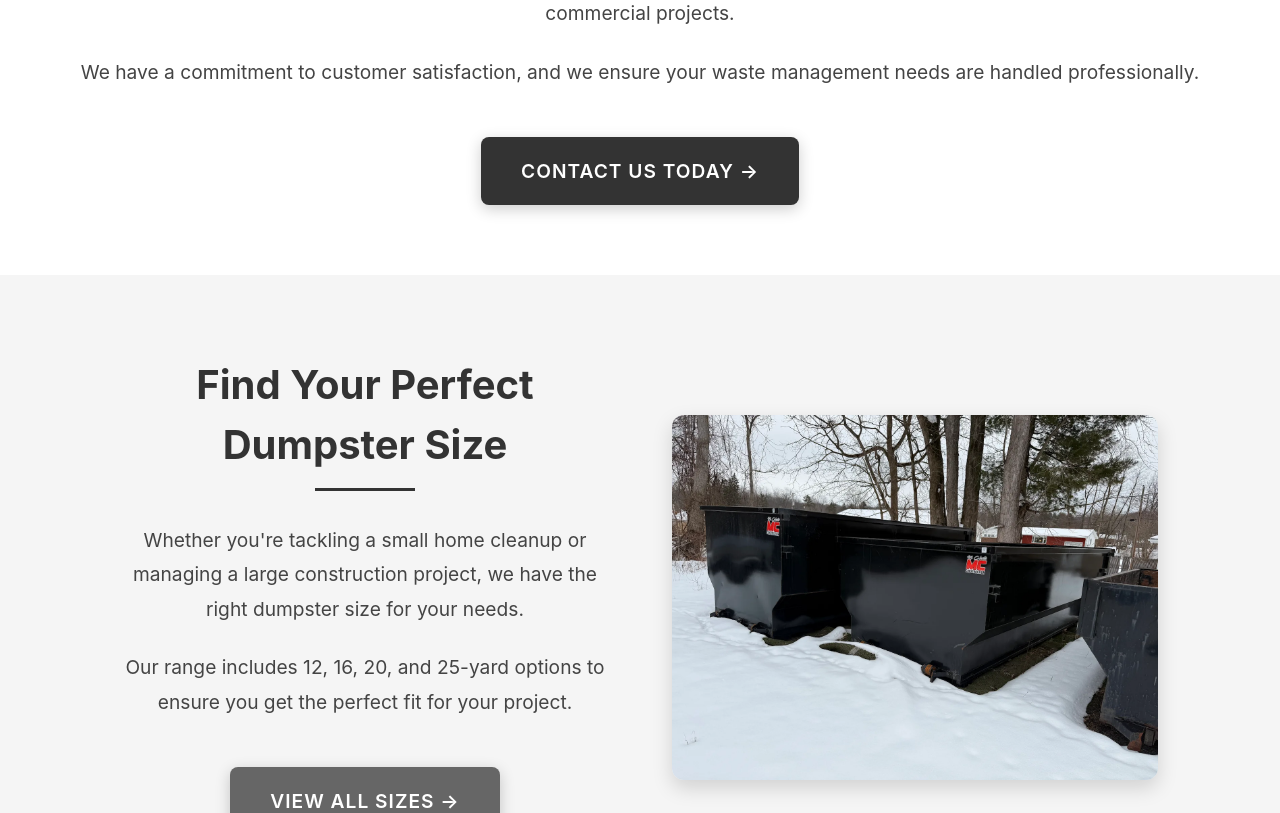
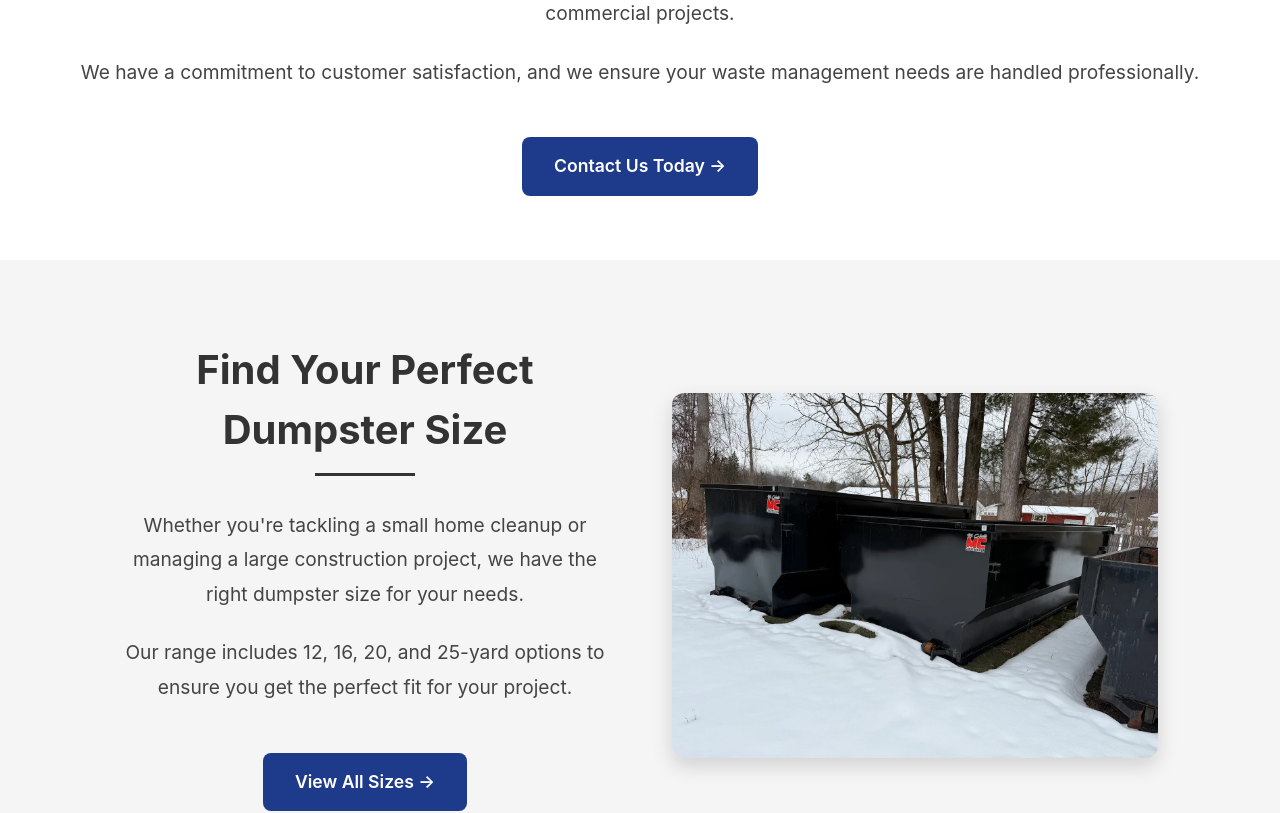
Before and after one commit to pixelwavemarketing/dumpster-man, a React (Vite) app: page / in a window 1280 px wide. Shown: the part 960-1773 px from the top of the page. Built offline with nearby package versions, Linux system fonts and the light colour scheme.

Commit message:
Update website changes

```diff
--- a/src/App.css
+++ b/src/App.css
@@ -717,42 +717,24 @@ main {
 
 .cta-button {
   display: inline-block;
-  padding: 1.2rem 2.5rem;
-  font-size: 1.2rem;
+  padding: 1rem 2rem;
+  font-size: 1.1rem;
   font-weight: 600;
   text-decoration: none;
+  color: white;
+  background: var(--primary-color);
   border-radius: 8px;
   transition: all 0.3s ease;
-  text-transform: uppercase;
-  letter-spacing: 1px;
-  position: relative;
-  overflow: hidden;
-  background-color: var(--primary-color);
-}
-
-.cta-button.primary {
-  background-color: #333;
-  color: white;
-  box-shadow: 0 4px 15px rgba(0, 0, 0, 0.2);
-}
-
-.cta-button.secondary {
-  background-color: #666;
-  color: white;
-  box-shadow: 0 4px 15px rgba(0, 0, 0, 0.2);
+  border: none;
+  cursor: pointer;
+  text-align: center;
 }
 
 .cta-button:hover {
+  background: var(--primary-color-hover);
   transform: translateY(-2px);
-  box-shadow: 0 6px 20px rgba(0, 0, 0, 0.25);
-}
-
-.cta-button.primary:hover {
-  background-color: #444;
-}
-
-.cta-button.secondary:hover {
-  background-color: #777;
+  box-shadow: 0 4px 12px rgba(0, 0, 0, 0.15);
+  color: white;
 }
 
 .image-wrapper {
@@ -863,39 +845,24 @@ main {
 
 .cta-button {
   display: inline-block;
-  padding: 1.2rem 2.5rem;
-  font-size: 1.2rem;
+  padding: 1rem 2rem;
+  font-size: 1.1rem;
   font-weight: 600;
   text-decoration: none;
+  color: white;
+  background: var(--primary-color);
   border-radius: 8px;
   transition: all 0.3s ease;
-  text-transform: uppercase;
-  letter-spacing: 1px;
-}
-
-.cta-button.primary {
-  background-color: #333;
-  color: white;
-  box-shadow: 0 4px 15px rgba(0, 0, 0, 0.2);
-}
-
-.cta-button.secondary {
-  background-color: #666;
-  color: white;
-  box-shadow: 0 4px 15px rgba(0, 0, 0, 0.2);
+  border: none;
+  cursor: pointer;
+  text-align: center;
 }
 
 .cta-button:hover {
+  background: var(--primary-color-hover);
   transform: translateY(-2px);
-  box-shadow: 0 6px 20px rgba(0, 0, 0, 0.25);
-}
-
-.cta-button.primary:hover {
-  background-color: #444;
-}
-
-.cta-button.secondary:hover {
-  background-color: #777;
+  box-shadow: 0 4px 12px rgba(0, 0, 0, 0.15);
+  color: white;
 }
 
 .image-wrapper {
@@ -1383,8 +1350,12 @@ main {
 
 /* Add at the start of your CSS file */
 :root {
-  --primary-color: #333;
-  --secondary-color: #666;
+  --primary-color: #1e3a8a;
+  --primary-color-hover: #2563eb;
+  --button-padding: 1rem 2rem;
+  --button-radius: 8px;
+  --button-font-size: 1.1rem;
+  --button-transition: all 0.3s ease;
   --background-color: #fff;
   --text-color: #333;
   --border-radius: 8px;
@@ -1987,3 +1958,74 @@ footer {
     padding: 0 1rem;
   }
 }
+
+.cta-section {
+  padding: 4rem 0;
+  background: var(--primary-bg-color);
+  text-align: center;
+}
+
+.cta-section h2 {
+  margin-bottom: 1rem;
+}
+
+.cta-section p {
+  margin-bottom: 2rem;
+  font-size: 1.1rem;
+}
+
+.cta-section .cta-button {
+  display: inline-block;
+  padding: 1rem 2rem;
+  font-size: 1.1rem;
+  font-weight: bold;
+  text-decoration: none;
+  color: white;
+  background: var(--primary-color);
+  border-radius: 8px;
+  transition: transform 0.3s ease, background-color 0.3s ease;
+}
+
+.cta-section .cta-button:hover {
+  transform: translateY(-2px);
+  background: var(--primary-color-dark);
+}
+
+/* Create a standard button class that all buttons will use */
+.cta-button {
+  display: inline-block;
+  padding: var(--button-padding);
+  font-size: var(--button-font-size);
+  font-weight: 600;
+  text-decoration: none;
+  color: white;
+  background: var(--primary-color);
+  border-radius: var(--button-radius);
+  transition: var(--button-transition);
+  border: none;
+  cursor: pointer;
+  text-align: center;
+}
+
+.cta-button:hover {
+  background: var(--primary-color-hover);
+  transform: translateY(-2px);
+  box-shadow: 0 4px 12px rgba(0, 0, 0, 0.15);
+}
+
+/* Remove any conflicting button styles */
+.submit-button,
+.phone-button,
+.cta-button.primary,
+.cta-button.secondary {
+  /* Override with standard styles */
+  composes: cta-button;
+}
+
+/* Responsive adjustments */
+@media (max-width: 768px) {
+  .cta-button {
+    padding: 0.8rem 1.5rem;
+    font-size: 1rem;
+  }
+}
--- a/src/pages/Contact.jsx
+++ b/src/pages/Contact.jsx
@@ -201,7 +201,7 @@ function Contact() {
               </div>
             </div>
 
-            <button type="submit" className="submit-button">
+            <button type="submit" className="cta-button">
               Send Message
             </button>
           </form>
@@ -211,7 +211,7 @@ function Contact() {
               <span className="phone-icon">📞</span>
               <h3>Need a Faster Response?</h3>
               <p>For faster assistance, please give us a call!</p>
-              <a href="tel:+15189202618" className="phone-button">
+              <a href="tel:+15189202618" className="cta-button">
                 (518) 920-2618
               </a>
             </div>
--- a/src/pages/Home.jsx
+++ b/src/pages/Home.jsx
@@ -65,7 +65,7 @@ function Home() {
             </p>
           </div>
           <div className="cta-container">
-            <Link to="/contact" className="cta-button primary">
+            <Link to="/contact" className="cta-button">
               Contact Us Today →
             </Link>
           </div>
@@ -88,7 +88,7 @@ function Home() {
               </p>
             </div>
             <div className="cta-container">
-              <Link to="/dumpster-sizes" className="cta-button secondary">
+              <Link to="/dumpster-sizes" className="cta-button">
                 View All Sizes →
               </Link>
             </div>
--- a/src/pages/Services.jsx
+++ b/src/pages/Services.jsx
@@ -4,6 +4,7 @@ import lot16 from '../assets/images/16lot.webp'
 import yard16 from '../assets/images/16.webp'
 import yard20 from '../assets/images/20.webp'
 import yard25 from '../assets/images/25.webp'
+import { Link } from 'react-router-dom'
 
 function Services() {
   const [activeIndex, setActiveIndex] = useState(null)
@@ -176,6 +177,16 @@ function Services() {
             </div>
           </div>
 
+          <div className="cta-section">
+            <div className="content-wrapper text-center">
+              <h2>Ready to Get Started?</h2>
+              <p>Contact us today for a free quote and exceptional service</p>
+              <Link to="/contact" className="cta-button">
+                Get Your Dumpster Today →
+              </Link>
+            </div>
+          </div>
+
           <div className="service-area">
             <div className="service-area-content">
               <h2>Capital Region Service Area</h2>
```
Also changed, not shown: 1 other file (tests, documents, lock files or other folders).
